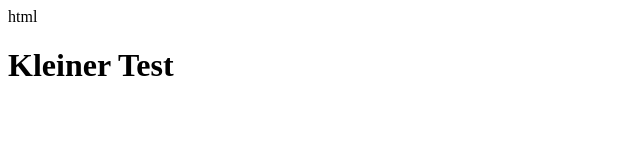
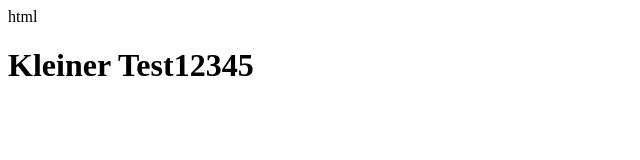
Before and after one commit to AgentPerry47/Test, a plain HTML site: page index.html in a window 1280 px wide. Shown: the whole page, without its empty margins (0-640 px from the left). Drawn offline with Linux system fonts and the light colour scheme.

Commit message:
Kleine Veränderung

```diff
--- a/index.html
+++ b/index.html
@@ -8,6 +8,6 @@ html
     <title>Kleiner Test</title>
 </head>
 <body>
-    <h1>Kleiner Test</h1>
+    <h1>Kleiner Test12345</h1>
 </body>
 </html>
```
